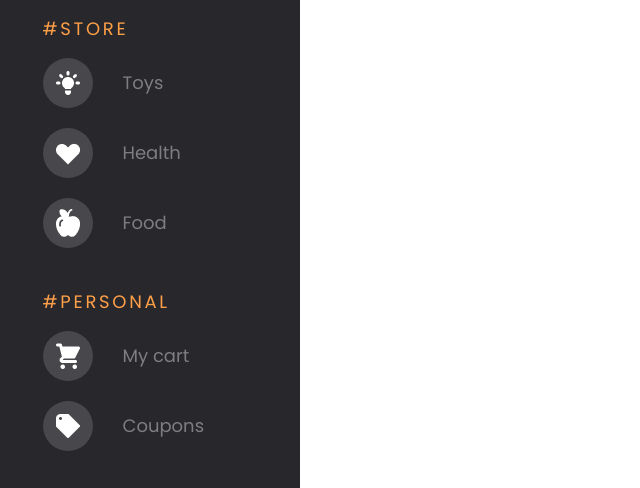
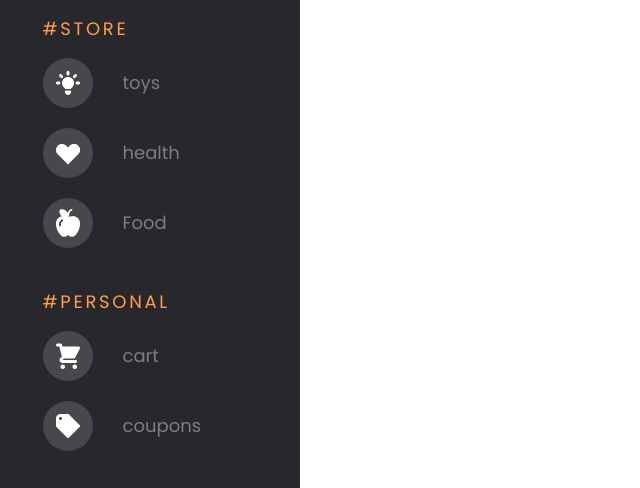
Before and after one commit to bybbsy/e-store-vue, a Vue app: page / in a window 1280 px wide. Shown: the part 232-720 px from the top of the page, without its empty margins (0-640 px from the left). Built offline with nearby package versions, Linux system fonts and the light colour scheme; no server answers; the database is empty; sample sign-in values are in the browser's storage.

Commit message:
Added conditional rendering

```diff
--- a/src/components/TheNavbar/BlockFilter.vue
+++ b/src/components/TheNavbar/BlockFilter.vue
@@ -4,7 +4,7 @@
     <div class="navbar__filters-block">
 
         <div class="filter-block" v-for="(filter, index) in filterItems" :key="index">
-            <div class="filter-block__body" v-if="!filter.authRequired || userIsAuthorized">
+            <div class="filter-block__body" v-if="!filter.authRequired || (filter.authRequired && uid)">
                 <div class="filter-block__main-filter">
                     <router-link :to="filter.baseUrl" class="main-filter__name">#{{ filter.mainCategory }}</router-link>
                 </div>
@@ -12,7 +12,7 @@
                 <router-link class="filter-element"
                     v-for="(category, categoryIndex) in filter.filterItems"
                     :key="categoryIndex"
-                    :to=" { path: filter.baseUrl, query: { category: category.link}}"
+                    :to=" { path: `${filter.baseUrl}/${category.link}`, replace: true}"
                     >
 
                     <div class="filter-element__icon">
@@ -20,7 +20,7 @@
                     </div>
 
                     <div class="filter-element__name">
-                        <span>{{ category.name }}</span>
+                        <span>{{ category.link }}</span>
                     </div>
                 </router-link>
             </ul>
@@ -92,6 +92,7 @@
 <script lang="ts">
 import Vue from 'vue';
 import { filterBlock } from '@/types/filter/index';
+import { userIsAuthorized } from '@/helpers/auth'
 
 
 export default Vue.extend({
@@ -123,7 +124,7 @@ export default Vue.extend({
         },
         {
           mainCategory: 'personal',
-                    baseUrl: '',
+          baseUrl: 'personal',
           authRequired: true,
           filterItems: [
             {
@@ -142,8 +143,8 @@ export default Vue.extend({
     }
   },
   computed: {
-        userIsAuthorized(): (string | boolean) {
-            return localStorage.getItem('username') ?? false;
+    uid() {
+      return userIsAuthorized();
     }
   }
 })
```
Lines whose indentation alone changed are shown as unchanged.
